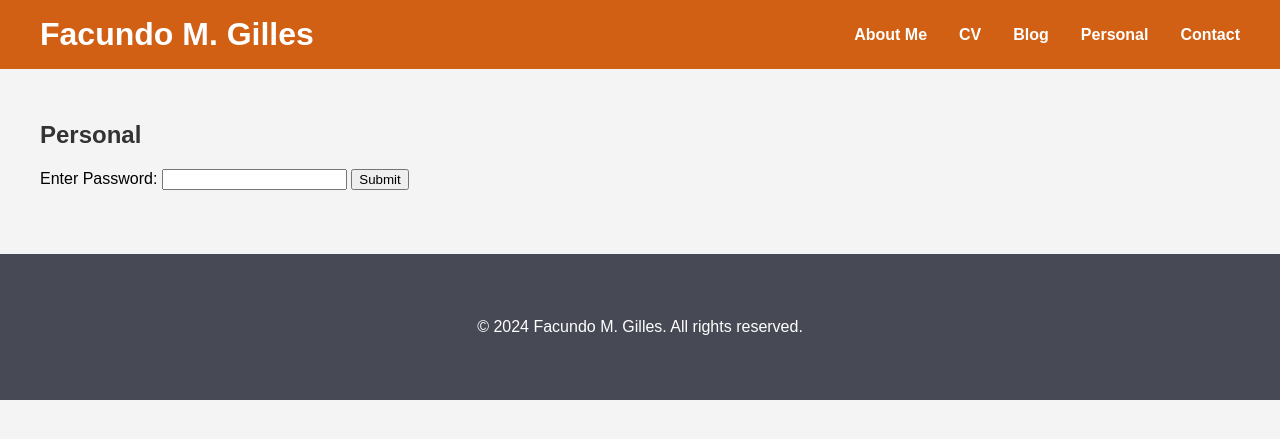
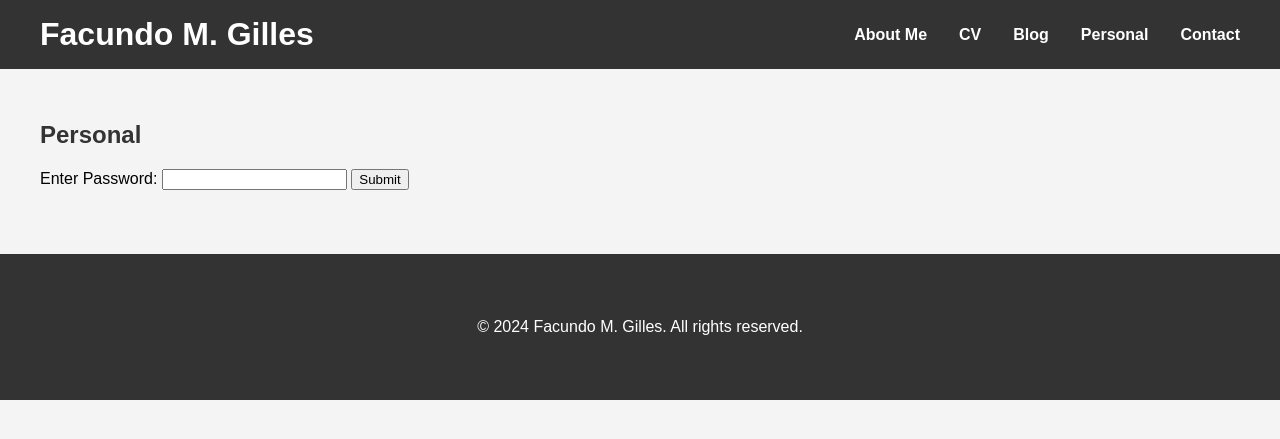
Before and after one commit to famag84/fmg-blog, a Flask app: page / in a window 1280 px wide. Shown: the top 439 px of the page. Run offline with Flask 2, Linux system fonts and the light colour scheme.

Commit message:
modifico el readme y los styles

```diff
--- a/static/styles.css
+++ b/static/styles.css
@@ -6,7 +6,7 @@ body {
 }
 
 header {
-    background-color: #d16014ff;
+    background-color: #333;
     color: #fff;
     padding: 1rem 0;
 }
@@ -63,44 +63,8 @@ h2 {
 }
 
 footer {
-    background-color: #474954ff;
+    background-color: #333;
     color: #fff;
     text-align: center;
     padding: 1rem 0;
 }
-
-/* CSS HEX */
---charcoal: #474954ff;
---moonstone: #39a2aeff;
---cocoa-brown: #d16014ff;
-
-/* CSS HSL */
---charcoal: hsla(231, 8%, 30%, 1);
---moonstone: hsla(186, 51%, 45%, 1);
---cocoa-brown: hsla(24, 83%, 45%, 1);
-
-/* SCSS HEX */
-$charcoal: #474954ff;
-$moonstone: #39a2aeff;
-$cocoa-brown: #d16014ff;
-
-/* SCSS HSL */
-$charcoal: hsla(231, 8%, 30%, 1);
-$moonstone: hsla(186, 51%, 45%, 1);
-$cocoa-brown: hsla(24, 83%, 45%, 1);
-
-/* SCSS RGB */
-$charcoal: rgba(71, 73, 84, 1);
-$moonstone: rgba(57, 162, 174, 1);
-$cocoa-brown: rgba(209, 96, 20, 1);
-
-/* SCSS Gradient */
-$gradient-top: linear-gradient(0deg, #474954ff, #39a2aeff, #d16014ff);
-$gradient-right: linear-gradient(90deg, #474954ff, #39a2aeff, #d16014ff);
-$gradient-bottom: linear-gradient(180deg, #474954ff, #39a2aeff, #d16014ff);
-$gradient-left: linear-gradient(270deg, #474954ff, #39a2aeff, #d16014ff);
-$gradient-top-right: linear-gradient(45deg, #474954ff, #39a2aeff, #d16014ff);
-$gradient-bottom-right: linear-gradient(135deg, #474954ff, #39a2aeff, #d16014ff);
-$gradient-top-left: linear-gradient(225deg, #474954ff, #39a2aeff, #d16014ff);
-$gradient-bottom-left: linear-gradient(315deg, #474954ff, #39a2aeff, #d16014ff);
-$gradient-radial: radial-gradient(#474954ff, #39a2aeff, #d16014ff);
```
Also changed, not shown: README.md.
